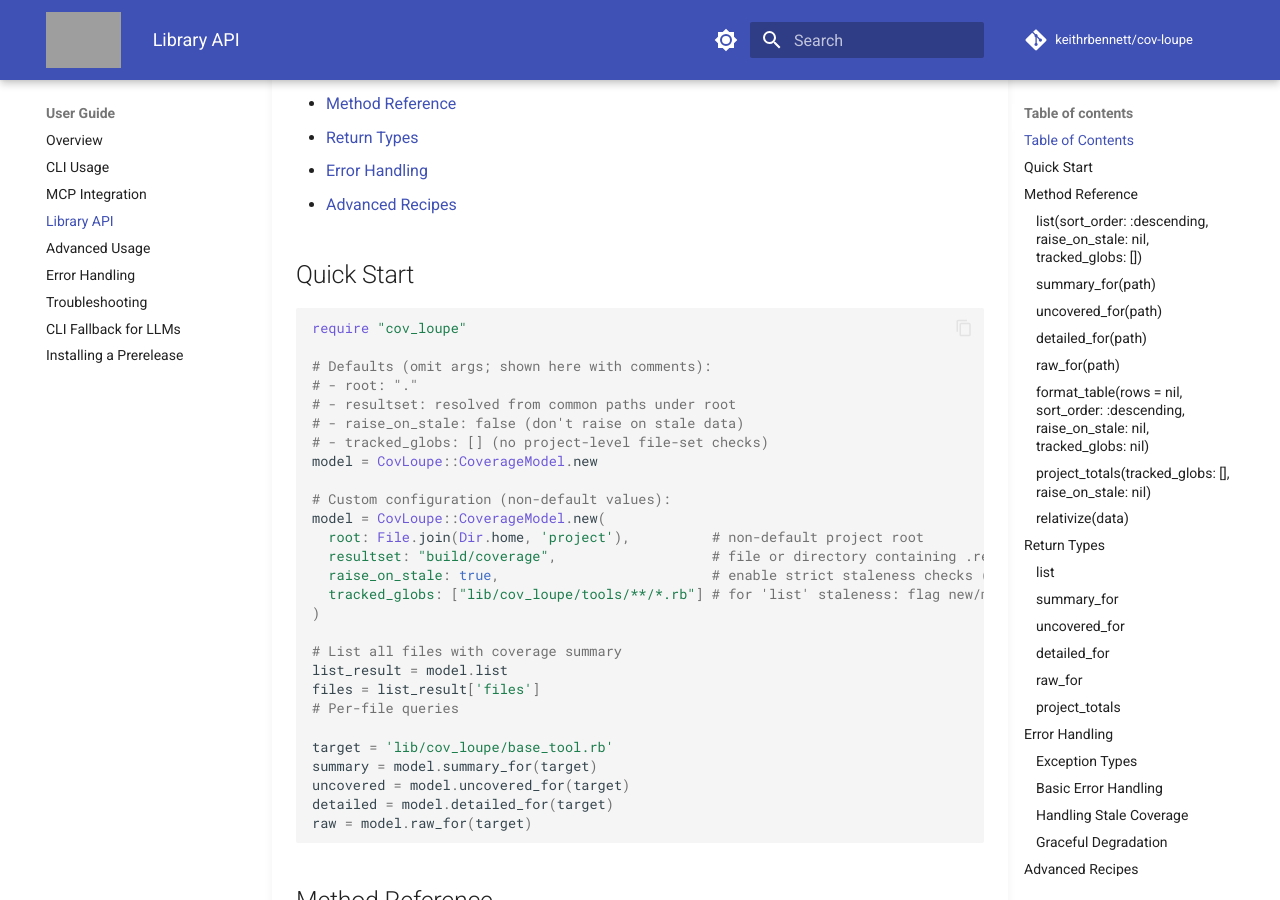
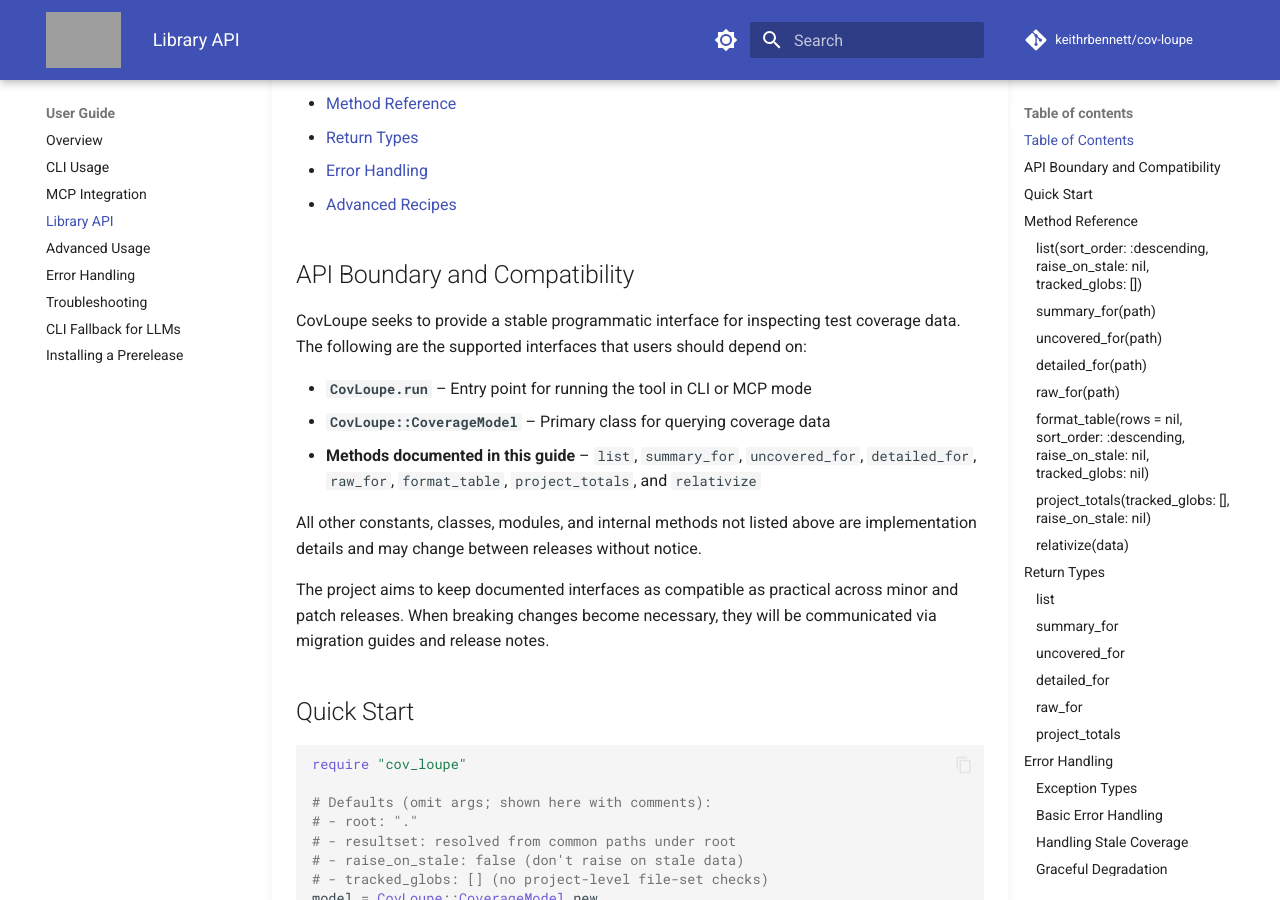
Before and after one commit to keithrbennett/simplecov-mcp, an MkDocs documentation site: the page built from docs/user/LIBRARY_API.md, in a window 1280 px wide and 900 px high, scrolled down 386 px. Built offline with MkDocs 1.6.1 and Material for MkDocs 9.7.7, drawn with Linux system fonts in a browser that asks for light colours; comment, search, counter and statistics services are not loaded; grey boxes are pictures that could not be loaded.

Commit message:
Document the intended public Ruby API boundary in LIBRARY_API.md.

```diff
--- a/docs/user/LIBRARY_API.md
+++ b/docs/user/LIBRARY_API.md
@@ -11,6 +11,19 @@ Use this gem programmatically to inspect coverage without running the CLI or MCP
 - [Return Types](#return-types)
 - [Error Handling](#error-handling)
 - [Advanced Recipes](#advanced-recipes)
+
+## API Boundary and Compatibility
+
+CovLoupe seeks to provide a stable programmatic interface for inspecting test coverage data.
+The following are the supported interfaces that users should depend on:
+
+- **`CovLoupe.run`** – Entry point for running the tool in CLI or MCP mode
+- **`CovLoupe::CoverageModel`** – Primary class for querying coverage data
+- **Methods documented in this guide** – `list`, `summary_for`, `uncovered_for`, `detailed_for`, `raw_for`, `format_table`, `project_totals`, and `relativize`
+
+All other constants, classes, modules, and internal methods not listed above are implementation details and may change between releases without notice.
+
+The project aims to keep documented interfaces as compatible as practical across minor and patch releases. When breaking changes become necessary, they will be communicated via migration guides and release notes.
 
 ## Quick Start
 
```
